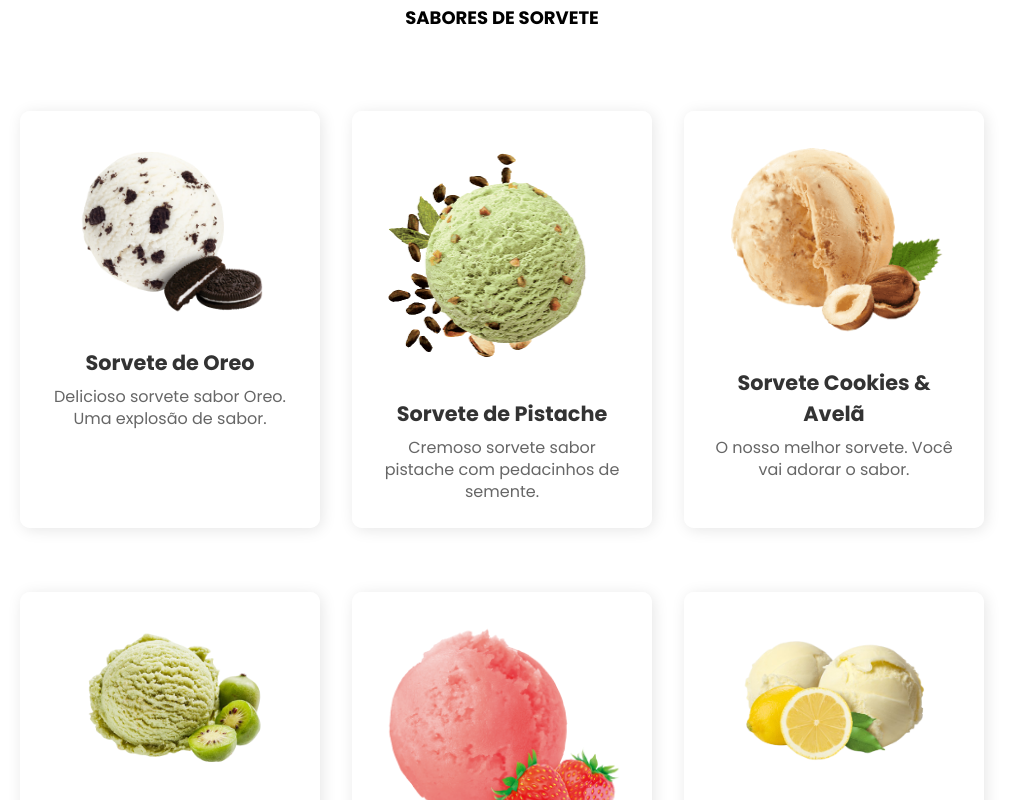
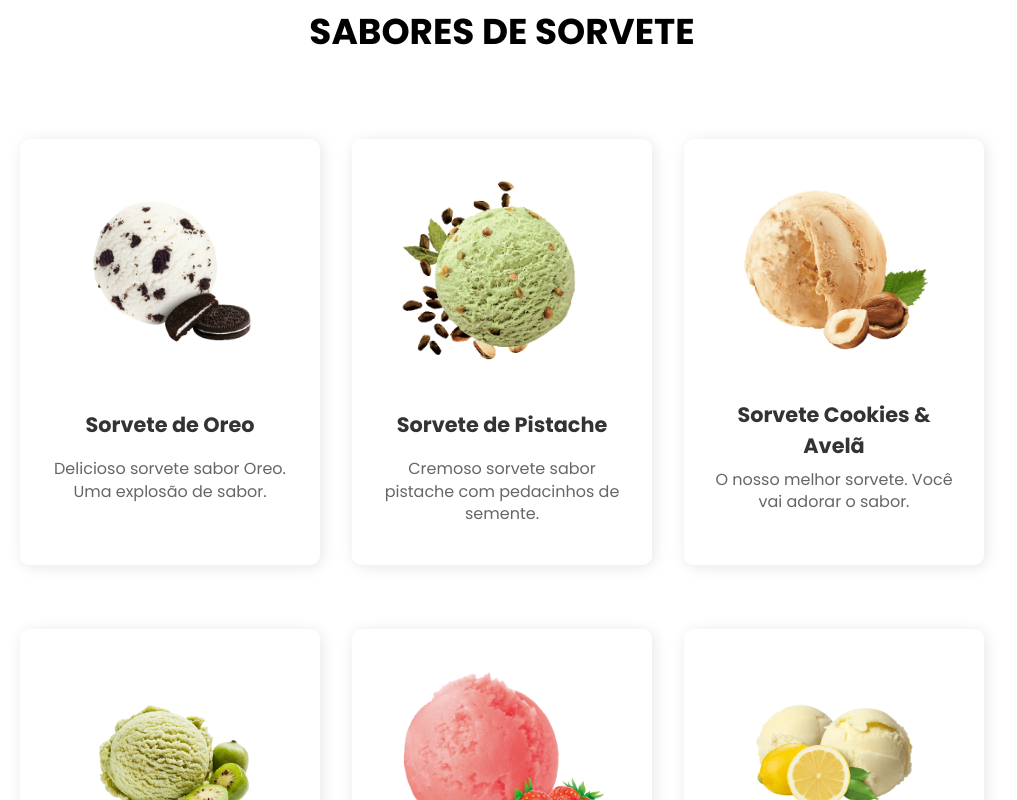
Before and after one commit to paulo620/projeto-sorveteria, a Next.js app: page /Sabores in a window 1280 px wide. Shown: the part 1000-1800 px from the top of the page, without its empty margins (138-1155 px from the left). Built offline with nearby package versions, Linux system fonts and the light colour scheme.

Commit message:
Novos ajustes

```diff
--- a/src/app/Sabores/page.jsx
+++ b/src/app/Sabores/page.jsx
@@ -11,34 +11,34 @@
                 <h2>SABORES DE SORVETE</h2>
                     <div className={estilos.cards_sabores}>
                         <div className={estilos.sabores_sorvete}>
-                            <Image src="/sabor-oreo.png" alt="Sorvete 1" width={300} height={300} />
+                            <Image src="/sabor-oreo.png" alt="Sorvete de Oreo" width={300} height={300} />
                             <span>Sorvete de Oreo</span>
                             <p>Delicioso sorvete sabor Oreo. Uma explosão de sabor.</p>
                         </div>
                         <div className={estilos.sabores_sorvete}>
-                            <Image src="/sabor-pistache.png" alt="Sorvete 2" width={300} height={300} />
+                            <Image src="/sabor-pistache.png" alt="Sorvete de Pistache" width={300} height={300} />
                             <span>Sorvete de Pistache</span>
                             <p>Cremoso sorvete sabor pistache com pedacinhos de semente.</p>
                         </div>
                         <div className={estilos.sabores_sorvete}>
-                            <Image src="/sabor-cookies-avela.png" alt="Sorvete 3" width={300} height={300} />
+                            <Image src="/sabor-cookies-avela.png" alt="Sorvete Cookies & Avelã" width={300} height={300} />
                             <span>Sorvete Cookies & Avelã</span>
                             <p>O nosso melhor sorvete. Você vai adorar o sabor.</p>
                         </div>
                     </div>
                     <div className={estilos.cards_sabores}>
                         <div className={estilos.sabores_sorvete}>
-                            <Image src="/sorbet-kiwi.png" alt="Sorvete 4" width={300} height={300} />
+                            <Image src="/sorbet-kiwi.png" alt="Sorvete de Kiwi" width={300} height={300} />
                             <span>Sorvete de Kiwi</span>
                             <p>Delicioso e refrescante sorvete sabor kiwi. Rico em vitamina C.</p>
                         </div>
                         <div className={estilos.sabores_sorvete}>
-                            <Image src="/sorbet-morango.png" alt="Sorvete 1" width={300} height={300} />
+                            <Image src="/sorbet-morango.png" alt="Sorvete de Morango" width={300} height={300} />
                             <span>Sorvete de Morango</span>
                             <p>Sorvete de morango gourmet. Tradicional e saboroso.</p>
                         </div>
                         <div className={estilos.sabores_sorvete}>
-                            <Image src="/sorbet-limao.png" alt="Sorvete 5" width={300} height={300} />
+                            <Image src="/sorbet-limao.png" alt="Sorvete de Limão" width={300} height={300} />
                             <span>Sorvete de Limão</span>
                             <p>O incrivel sorvete gourmet de limão siciliano vai te encantar.</p>
                         </div>
--- a/src/app/Sabores/sabores.module.css
+++ b/src/app/Sabores/sabores.module.css
@@ -15,6 +15,7 @@
 
 }
 
+
 .container_sabores h1 {
     color: #fff;
     font-size: 100px;
@@ -29,11 +30,12 @@
 }
 
 .main>section:nth-of-type(2) h2 {
-    color: #fff;
-    font-size: 2rem;
+    color: #000;
+    font-size: clamp(1.35rem, 2.8vw, 2.4rem);
     width: 100%;
     text-align: center;
     margin-bottom: 3rem;
+    margin-top: 3rem;
 }
 
 .cards_sabores {
@@ -59,17 +61,11 @@
     transition: transform 0.3s ease;
 }
 
-.main>section:nth-of-type(2) h2 {
-    color: #000;
-    font-size: 18px;
-    text-align: center;
-    margin-bottom: 3rem;
-    margin-top: 3rem;
-}
-
 .sabores_sorvete img {
+    width: 220px;
+    height: 220px;
     max-width: 100%;
-    height: auto;
+    object-fit: contain;
 }
 
 .sabores_sorvete:hover {
@@ -78,13 +74,18 @@
 }
 
 .sabores_sorvete span {
+    display: flex;
+    align-items: center;
+    justify-content: center;
     font-size: 1.3rem;
     font-weight: bold;
     color: #333;
     margin-top: 1rem;
+    min-height: 3.2rem;
 }
 
 .sabores_sorvete p {
+    min-height: 4.5rem;
     font-size: 16px;
     color: #666;
     margin-top: 0.5rem;
```
